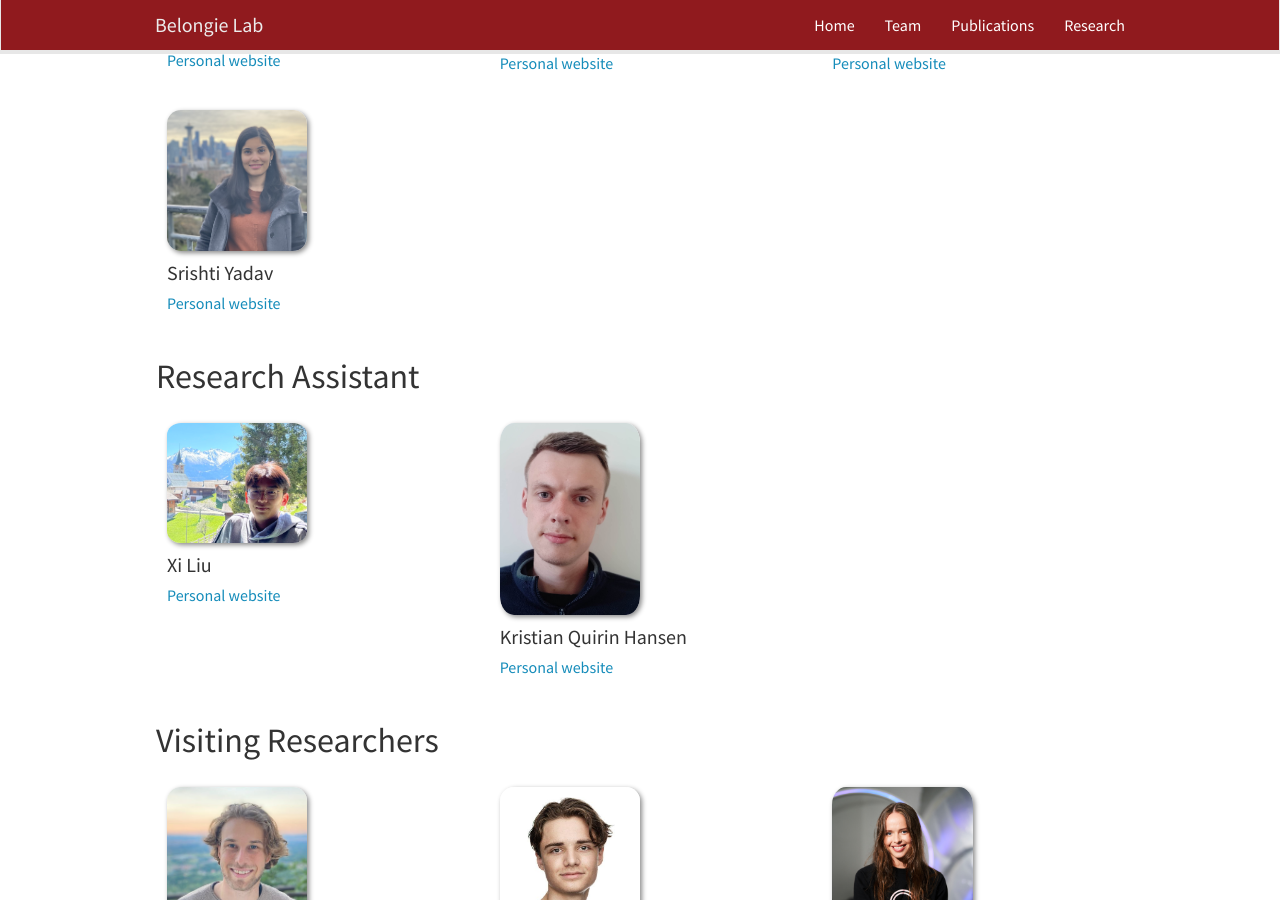
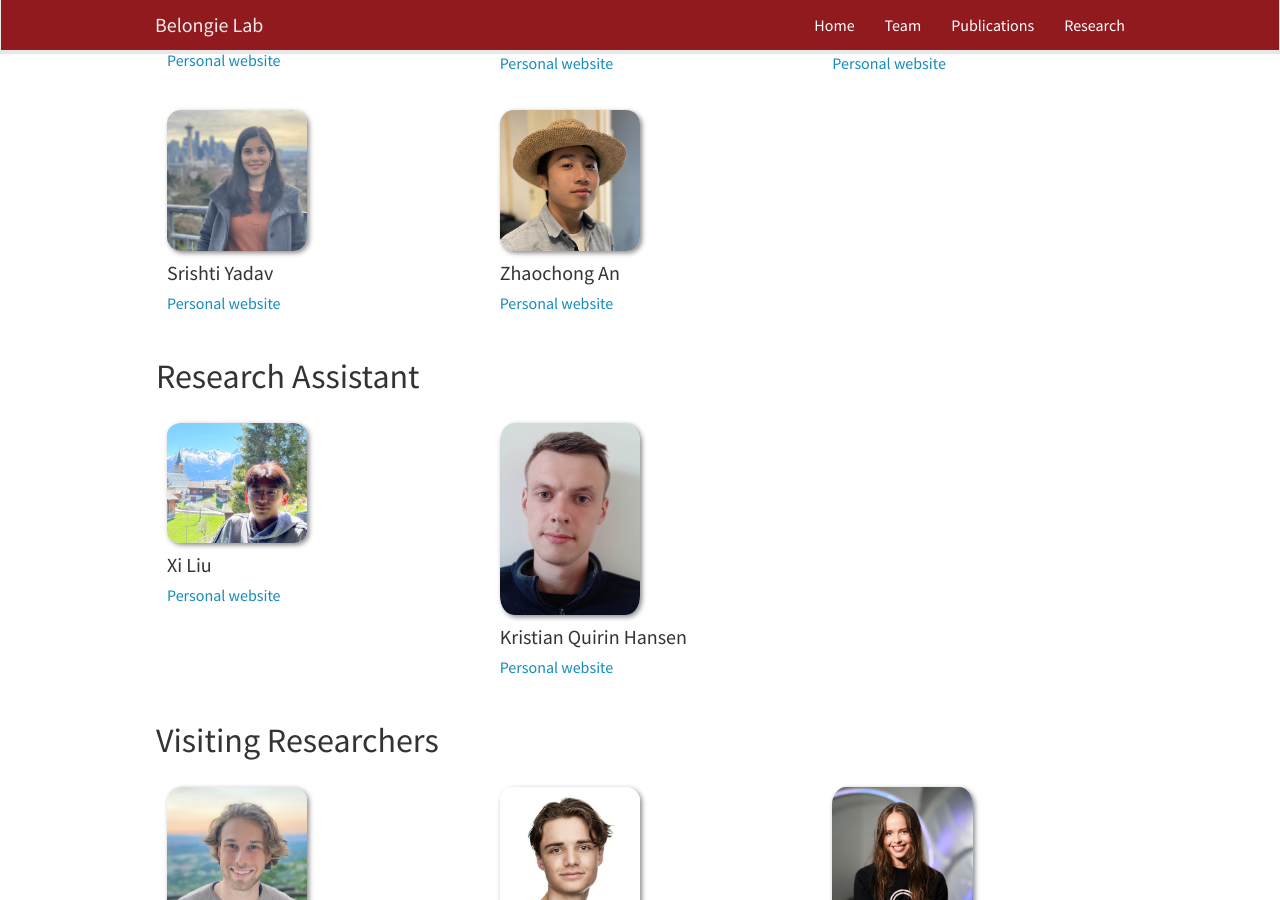
Before and after one commit to BelongieLab/belongielab.github.io, a Jekyll site: the page built from _pages/team.md, in a window 1280 px wide and 900 px high, scrolled down 1321 px. Built offline with Jekyll 4.4.1, drawn with Linux system fonts in a browser that asks for light colours; nearby versions of some CDN libraries.

Commit message:
add zhaochong

```diff
--- a/_data/phd_members.yml
+++ b/_data/phd_members.yml
@@ -25,3 +25,7 @@
 - name: Srishti Yadav
   photo: srishti.jpg
   website: https://srishti.dev/
+
+- name: Zhaochong An
+  photo: zhaochong.jpg
+  website: https://zhaochongan.github.io/
```
Also changed, not shown: images/teampic/zhaochong.jpg (added).
